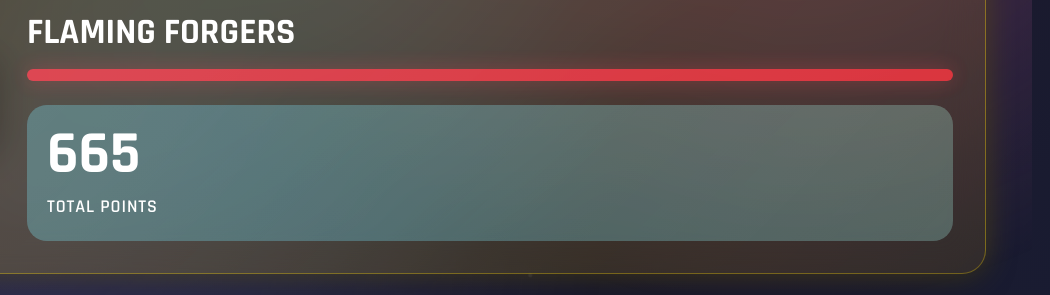
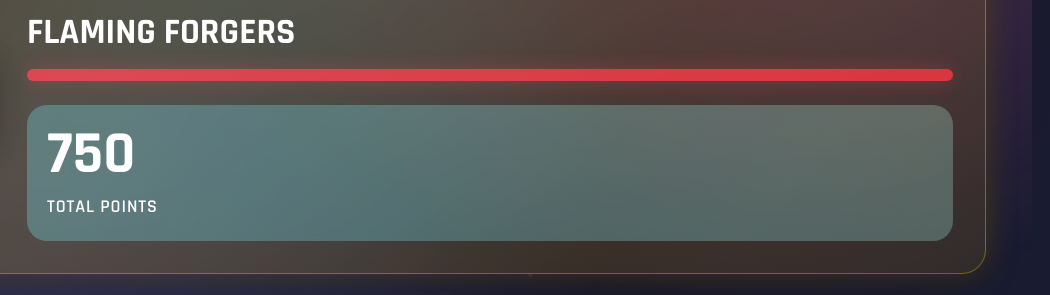
Before and after one commit to keiz-hub/BLUNSystem, a plain HTML site: page BLUNTeams.html in a window 1280 px wide. Shown: the part 461-756 px from the top of the page, 230-1280 px from the left. Drawn offline with nearby package versions, Linux system fonts and the light colour scheme.

Commit message:
Update BLUNTeams.html

```diff
--- a/BLUNTeams.html
+++ b/BLUNTeams.html
@@ -352,28 +352,28 @@
                 id: 1,
                 name: "FLAMING FORGERS",
                 color: "red",
-                score: 665,
+                score: 750,
                 logo: "RED.png"
             },
             {
                 id: 2,
                 name: "BLUE AQUAFORCE",
                 color: "blue",
-                score: 500,
+                score: 585,
                 logo: "BLUE.png"
             },
             {
                 id: 3,
                 name: "GEO DYNAMOS",
                 color: "green",
-                score: 520,
+                score: 570,
                 logo: "GREEN.png"
             },
             {
                 id: 4,
                 name: "WIND WARRIORS",
                 color: "yellow",
-                score: 520,
+                score: 590,
                 logo: "YELLOW.png"
             }
         ];
```
